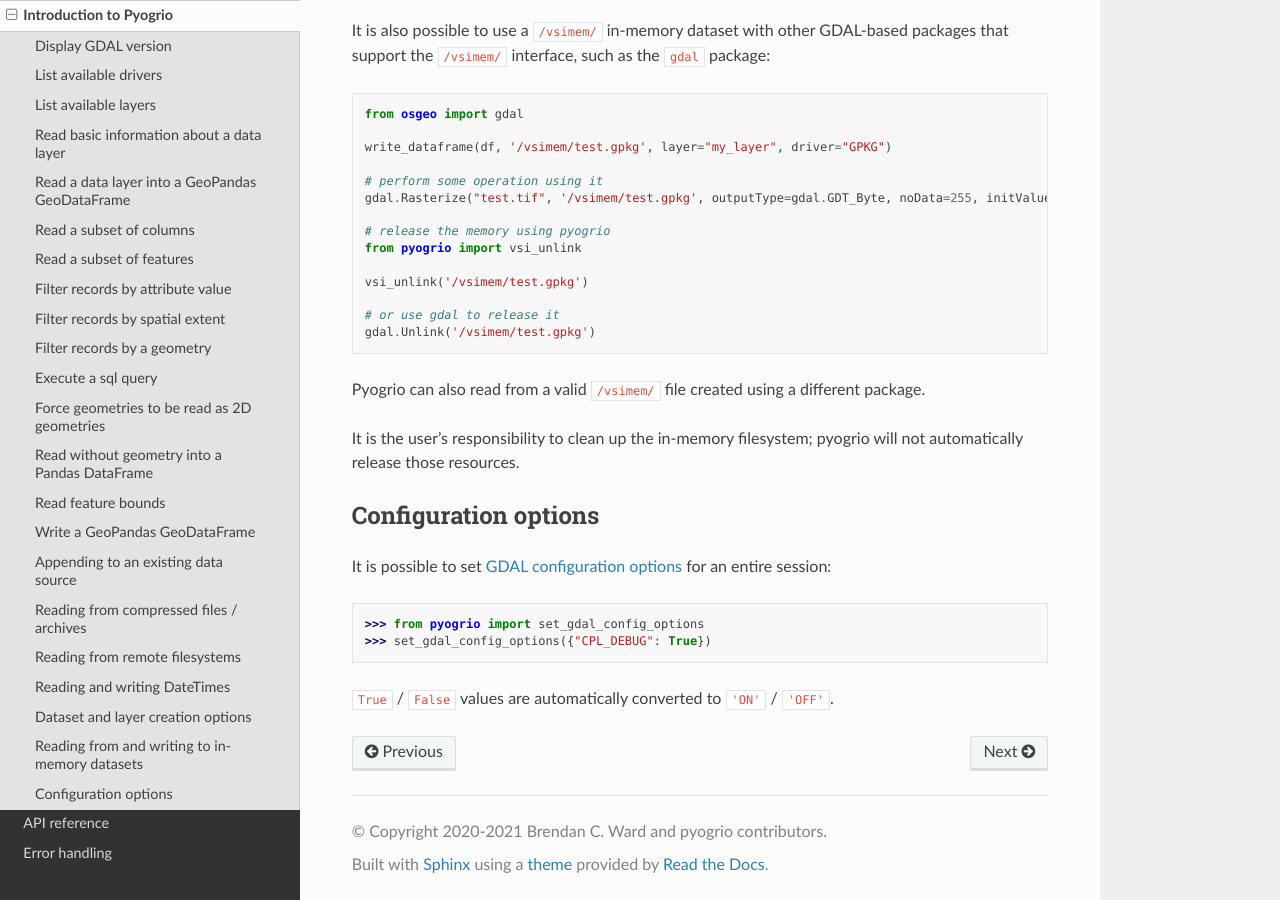
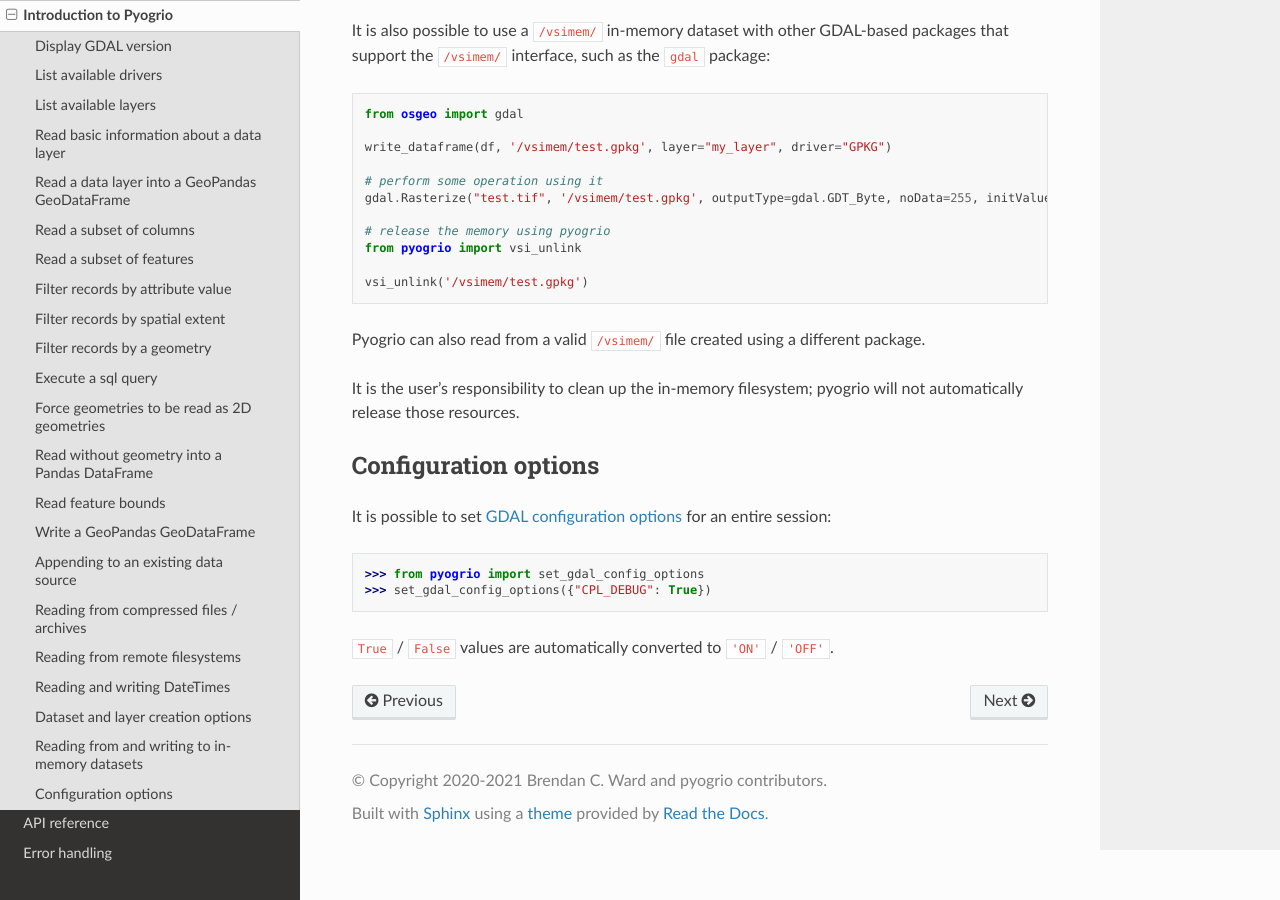
Before and after one commit to geopandas/pyogrio, a Sphinx documentation site: the page built from docs/source/introduction.md, in a window 1280 px wide and 900 px high, scrolled down 11373 px. Built offline with Sphinx 7.4.7 and the Read the Docs theme 2.0.0, drawn with Linux system fonts in a browser that asks for light colours.

Commit message:
PR feedback

````diff
--- a/docs/source/introduction.md
+++ b/docs/source/introduction.md
@@ -590,9 +590,6 @@
 from pyogrio import vsi_unlink
 
 vsi_unlink('/vsimem/test.gpkg')
-
-# or use gdal to release it
-gdal.Unlink('/vsimem/test.gpkg')
 ```
 
 Pyogrio can also read from a valid `/vsimem/` file created using a different
````
